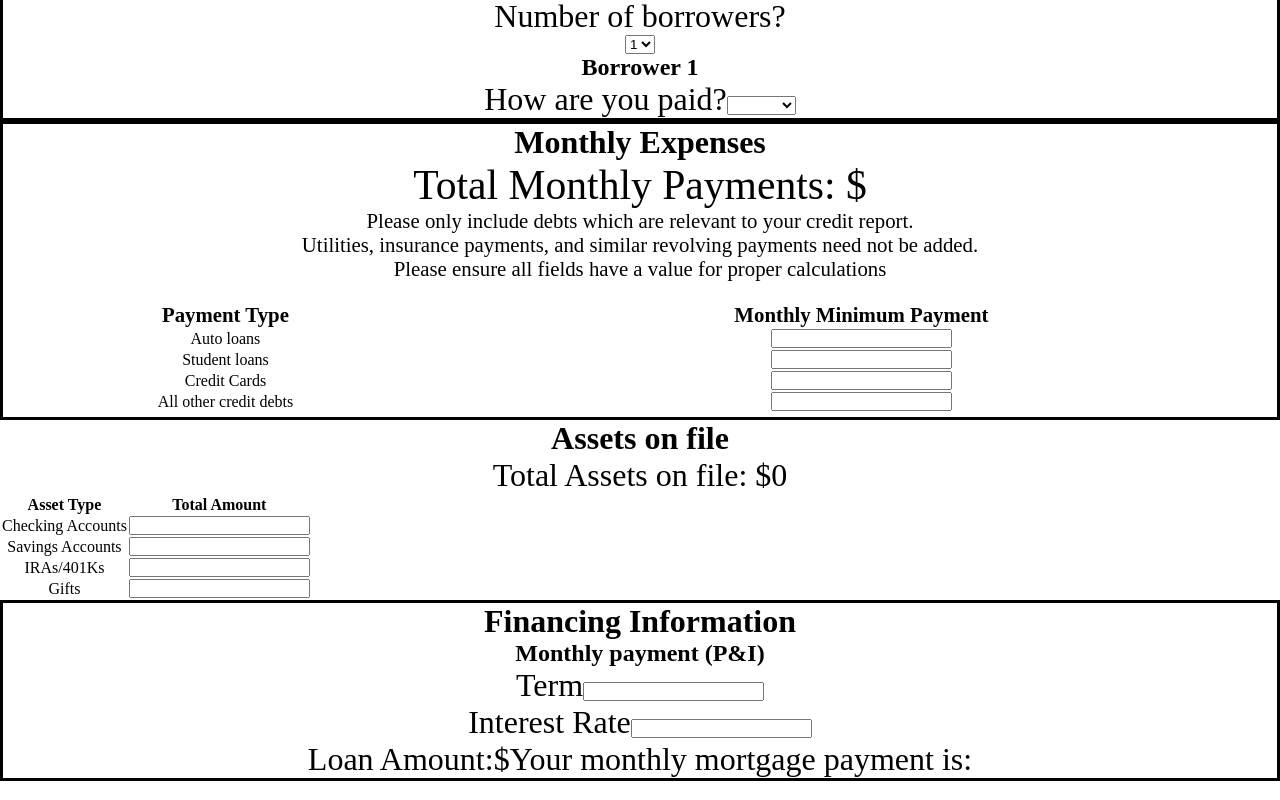
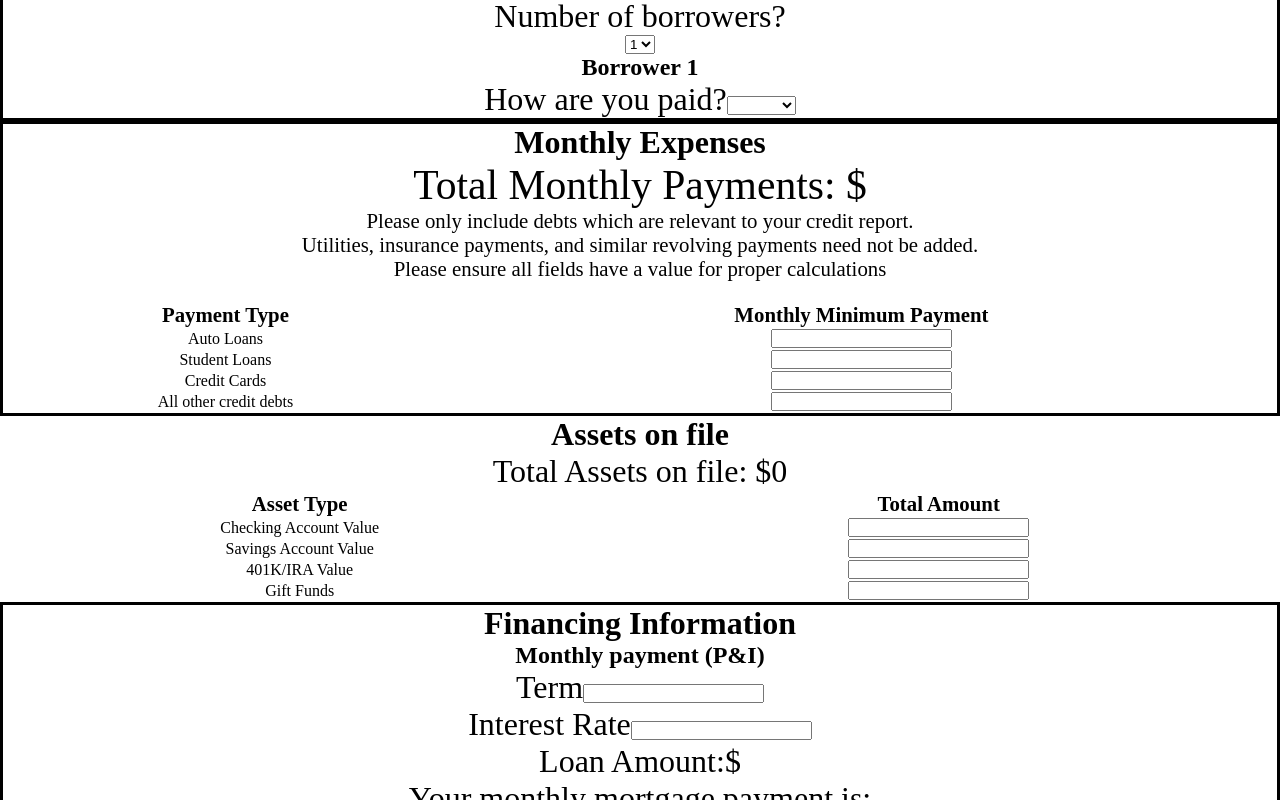
Before and after one commit to jschoff155/homefinancehero, a React (Create React App) app: page / in a window 1280 px wide. Shown: the part 444-1244 px from the top of the page. Built offline with nearby package versions, Linux system fonts and the light colour scheme.

Commit message:
Updated source code to utilize arrays for user inputs

```diff
--- a/src/ChildComponents/Assets.js
+++ b/src/ChildComponents/Assets.js
@@ -32,41 +32,57 @@ export default function AssetsArea({ onChangeAssetTotal }) {
     onChangeAssetTotal(totalAssets);
   });
 
+  const assetTypeLabel = [
+    {
+      title: "Checking Account Value",
+      onChangeValue: cAAmount,
+      onChangeFunction: onChangeCHK,
+    },
+    {
+      title: "Savings Account Value",
+      onChangeValue: sAAmount,
+      onChangeFunction: onChangeSAV,
+    },
+    {
+      title: "401K/IRA Value",
+      onChangeValue: rEAmount,
+      onChangeFunction: onChangeRET,
+    },
+    {
+      title: "Gift Funds",
+      onChangeValue: gAmount,
+      onChangeFunction: onChangeGFT,
+    },
+  ];
+  const assetUI = (title, onChangeValue, onChangeFunction) => {
+    return (
+      <tr className="mEtr">
+        <td class="mEdebtType">{title}</td>
+        <td>
+          <input
+            type="text"
+            value={onChangeValue}
+            onChange={onChangeFunction}
+          ></input>
+        </td>
+      </tr>
+    );
+  };
+
   return (
     <div id="assets">
       <h1>Assets on file</h1>
       <label>
         Total Assets on file: ${totalAssets && parseInt(totalAssets).toFixed(2)}
       </label>
-      <table className="aTable">
-        <tr className="atr">
-          <th className="aTh">Asset Type</th>
-          <th className="aTh">Total Amount</th>
+      <table className="mETable">
+        <tr className="mEtr">
+          <th className="mETh">Asset Type</th>
+          <th className="mETh">Total Amount</th>
         </tr>
-        <tr className="atr">
-          <td class="assetType">Checking Accounts</td>
-          <td>
-            <input type="text" value={cAAmount} onChange={onChangeCHK}></input>
-          </td>
-        </tr>
-        <tr className="atr">
-          <td class="aLabel">Savings Accounts</td>
-          <td class="aInputField">
-            <input type="text" value={sAAmount} onChange={onChangeSAV}></input>
-          </td>
-        </tr>
-        <tr className="atr">
-          <td class="aLabel">IRAs/401Ks</td>
-          <td class="aInputField">
-            <input type="text" value={rEAmount} onChange={onChangeRET}></input>
-          </td>
-        </tr>
-        <tr className="atr">
-          <td class="aLabel">Gifts</td>
-          <td class="aInputField">
-            <input type="text" value={gAmount} onChange={onChangeGFT}></input>
-          </td>
-        </tr>
+        {assetTypeLabel.map((input) =>
+          assetUI(input.title, input.onChangeValue, input.onChangeFunction)
+        )}
       </table>
     </div>
   );
--- a/src/ChildComponents/Financing.js
+++ b/src/ChildComponents/Financing.js
@@ -4,14 +4,13 @@ import "../StyleSheets/Financing.css";
 export default function Financing(props) {
   const [term, setTerm] = useState("");
   const [rate, setRate] = useState("");
-  const loanAmount = useState(props.apptotalLoanAmount);
 
   const rateForFormula = rate * 0.01;
 
   const paymentAmount =
-    loanAmount *
-      (((rateForFormula / 12) * ((1 + rateForFormula / 12) ^ term)) /
-        (((1 + rateForFormula / 12) ^ term) - 1)) || null;
+    props.apptotalLoanAmount *
+      (((rateForFormula / 12) * (1 + rateForFormula / 12) ** term) /
+        ((1 + rateForFormula / 12) ** term - 1)) || null;
 
   const onChangeTerm = (event) => setTerm(event.target.value);
   const onChangeRate = (event) => setRate(event.target.value);
@@ -30,7 +29,9 @@ export default function Financing(props) {
         <br></br>
         <label>Loan Amount:$</label>
         <label>{props.apptotalLoanAmount}</label>
+        <br></br>
         <label>Your monthly mortgage payment is:</label>
+        <br></br>
         <label>{paymentAmount}</label>
       </div>
     </div>
--- a/src/ChildComponents/MonthlyExpenses.js
+++ b/src/ChildComponents/MonthlyExpenses.js
@@ -26,6 +26,44 @@ export default function MonthlyExpenses({ onChangeMonthlyExpensesTotal }) {
       parseInt(mCredit) +
       parseInt(mMiscDebts);
 
+  const paymentTypeLabel = [
+    {
+      title: "Auto Loans",
+      onChangeValue: mAutoLoans,
+      onChangeFunction: onChangemAL,
+    },
+    {
+      title: "Student Loans",
+      onChangeValue: mStdLoans,
+      onChangeFunction: onChangemSL,
+    },
+    {
+      title: "Credit Cards",
+      onChangeValue: mCredit,
+      onChangeFunction: onChangemC,
+    },
+    {
+      title: "All other credit debts",
+      onChangeValue: mMiscDebts,
+      onChangeFunction: onChangemMD,
+    },
+  ];
+
+  const ExpensesInput = (title, onChangeValue, onChangeFunction) => {
+    return (
+      <tr className="mEtr">
+        <td class="mEdebtType">{title}</td>
+        <td>
+          <input
+            type="text"
+            value={onChangeValue}
+            onChange={onChangeFunction}
+          ></input>
+        </td>
+      </tr>
+    );
+  };
+
   return (
     <div id="monthlyExpenses">
       <h1>Monthly Expenses</h1>
@@ -36,12 +74,11 @@ export default function MonthlyExpenses({ onChangeMonthlyExpensesTotal }) {
         </label>
         <p>
           Please only include debts which are relevant to your credit report.
+          <br></br>
+          Utilities, insurance payments, and similar revolving payments need not
+          be added. <br></br>Please ensure all fields have a value for proper
+          calculations
         </p>
-        <p>
-          Utilities, insurance payments, and similar revolving payments need not
-          be added.
-        </p>
-        <p>Please ensure all fields have a value for proper calculations</p>
       </div>
 
       <table className="mETable">
@@ -49,45 +86,13 @@ export default function MonthlyExpenses({ onChangeMonthlyExpensesTotal }) {
           <th className="mETh">Payment Type</th>
           <th className="mETh">Monthly Minimum Payment</th>
         </tr>
-        <tr className="mEtr">
-          <td class="mEdebtType">Auto loans</td>
-          <td>
-            <input
-              type="text"
-              value={mAutoLoans}
-              onChange={onChangemAL}
-            ></input>
-          </td>
-        </tr>
-        <tr className="mEtr">
-          <td class="mEdebtType">Student loans</td>
-          <td class="mEInputField">
-            <input type="text" value={mStdLoans} onChange={onChangemSL}></input>
-          </td>
-        </tr>
-        <tr className="mEtr">
-          <td class="mEdebtType">Credit Cards</td>
-          <td class="mEInputField">
-            <input type="text" value={mCredit} onChange={onChangemC}></input>
-          </td>
-        </tr>
-        <tr className="mEtr">
-          <td class="mEdebtType">All other credit debts</td>
-          <td class="mEInputField">
-            <input
-              type="text"
-              value={mMiscDebts}
-              onChange={onChangemMD}
-            ></input>
-          </td>
-        </tr>
-        <tr className="mEtr">
-          <td class="mEdebtType"></td>
-        </tr>
-        <tr className="mEtr">
-          <td></td>
-          <td class="mEInputField"></td>
-        </tr>
+        {paymentTypeLabel.map((input) =>
+          ExpensesInput(
+            input.title,
+            input.onChangeValue,
+            input.onChangeFunction
+          )
+        )}
       </table>
     </div>
   );
--- a/src/StyleSheets/MonthlyExpenses.css
+++ b/src/StyleSheets/MonthlyExpenses.css
@@ -3,7 +3,6 @@
 }
 .mETable{
     width:100%;
-    column-count:3;
 }
 .monthlyExpensesIntro{
     font-size: 1.3em;
```
